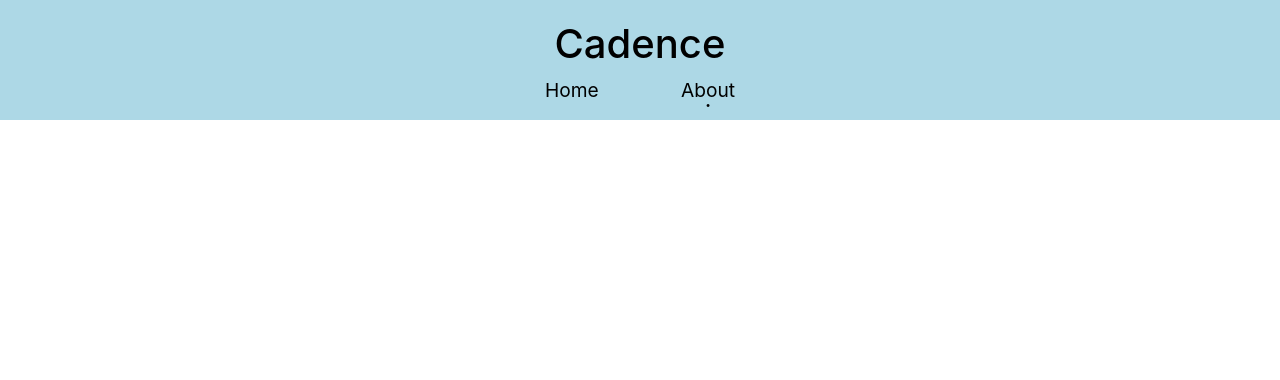
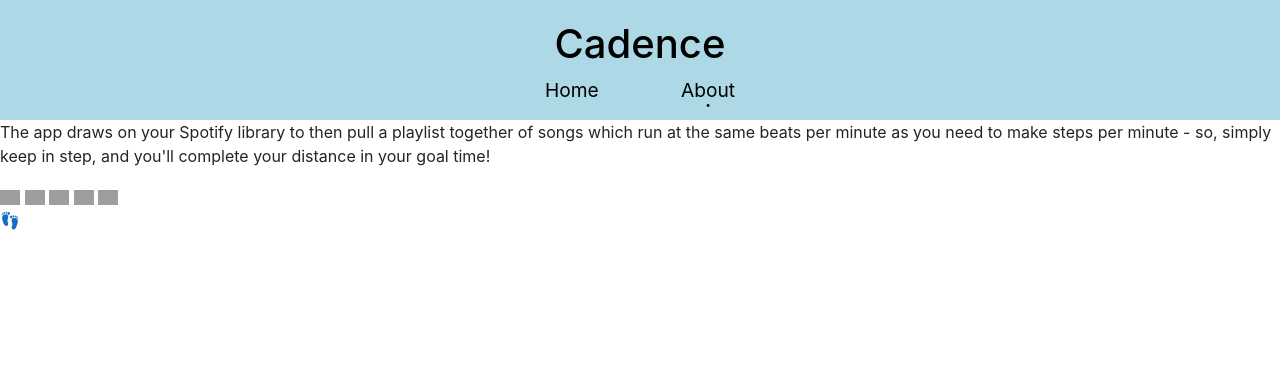
Before and after one commit to maggierphunt/pace_app, a Flask app: page /about in a window 1280 px wide. Shown: the top 380 px of the page. Run offline with Flask 2, Linux system fonts and the light colour scheme; some libraries are stand-ins or nearby versions; grey boxes are pictures that could not be loaded.

Commit message:
Update about.html

```diff
--- a/templates/about.html
+++ b/templates/about.html
@@ -2,12 +2,12 @@
 <html>
 <head>
     <!-- title: CHANGE ME -->
-        <title>Home</title>
+        <title>👣 Cadence</title>
 
     <!-- stylesheets -->
     <link rel="stylesheet" href="https://maxcdn.bootstrapcdn.com/bootstrap/4.0.0/css/bootstrap.min.css" integrity="sha384-Gn5384xqQ1aoWXA+058RXPxPg6fy4IWvTNh0E263XmFcJlSAwiGgFAW/dAiS6JXm" crossorigin="anonymous">
     <link rel="stylesheet" href="../static/css/stylesheet.css">
-
+    <link rel="stylesheet" type="text/css" href="//fonts.googleapis.com/css?family=Abel" />
     <!-- scripts-->
     <script src="../static/js/script.js"></script>
 
@@ -18,8 +18,10 @@
     <meta name="viewport" content="width=device-width, initial-scale=1, shrink-to-fit=no">
     <meta name="description" content="Calculate the pace you need to run at, and generate a Spotify playlist to match it.">
     <meta name="keywords" content="python,HTML,CSS,javascript,Spotify,API,coding,programming">
-
-    <div id="header"><h1>Cadence</h1>
+</head>
+<body>
+    <section>
+        <div id="header" class="header"><h1>Cadence</h1>
             <nav>
             <ul>
                 <li>
@@ -31,8 +33,16 @@
             </ul>
         </nav>
         </div>
-</head>
-<body>
-<p>Designed to suit your running needs.</p>
-</body>
+<div>
+<div class="content-wrap"><br>
+<p>Designed to suit your running needs, this app will generate a Spotify playlist to help you complete your run in your goal time.<br>
+    <br>Provide three separate data points on your usual pace, and discover the cadence you need to run at to achieve your goal.<br>
+<br>The app draws on your Spotify library to then pull a playlist together of songs which run at the same beats per minute as you need to make steps per minute - so, simply keep in step, and you'll complete your distance in your goal time!</p></div>
+</section><footer>
+    <a href="mailto:?subject=Try out Cadence!&body=Hi! Have you heard of this new app called Cadence? I love it! Go to Cadence.com now!" target=blank><img src="../static/images/envelope_PNG18360.png" alt="Share via email" style="width:20px;height:auto;"></a>
+    <a href="https://www.linkedin.com/in/maggierphunt/" target=blank><img src="../static/images/LI-In-Bug.png" alt="Reach out on Linkedin" style="width:20px;height:auto;"></a>
+    <a href="facebook.com" target=blank><img src="../static/images/facebook new logo white.png" alt="Share on Facebook" style="width:20px;height:auto;"></a>
+    <a href="instagram.com" target=blank><img src="../static/images/white-instagram-logo-vector-17.png" alt="Share on Instagram" style="width:20px;height:auto;"></a>
+    <a href="twitter.com" target=blank><img src="../static/images/Twitter_Social_Icon_Circle_White.png" alt="Tweet about Cadence!" style="width:20px;height:auto;"></a>
+    <p>👣</p></footer></body>
 </html>
```
Lines whose indentation alone changed are shown as unchanged.
